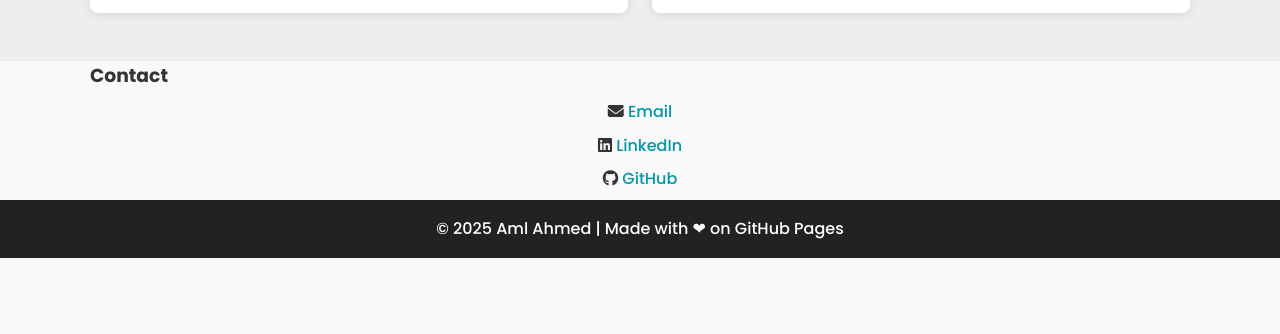
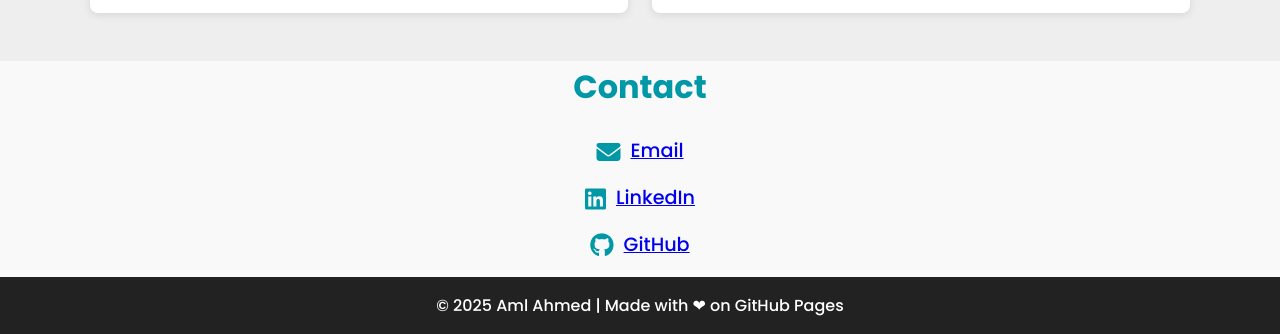
Before and after one commit to AmlAhmedElbana/qa-portfolio, a plain HTML site: page index.html in a window 1280 px wide. Shown: the part 1139-1473 px from the top of the page. Before the commit the page ends 1397 px from the top, so only its background shows below. Drawn offline with Linux system fonts and the light colour scheme.

Commit message:
Update style.css

```diff
--- a/style.css
+++ b/style.css
@@ -104,8 +104,29 @@ nav {
 .card img { border-radius: 8px; max-width: 100%; }
 
 /* Contact */
-#contact p { text-align: center; margin: 0.5rem 0; }
-#contact a { color: #0097a7; text-decoration: none; }
+#contact p {
+  display: flex;
+  justify-content: center;  /* يخليهم في النص */
+  align-items: center;
+  gap: 10px; /* مسافة بين الأيقونة والكلمة */
+  margin: 1rem 0;
+  font-size: 1.2rem; /* يخلي الكلام أوضح شوية */
+}
+
+#contact i {
+  font-size: 1.5rem;  /* حجم الأيقونة */
+  color: #0097a7;     /* نفس اللون الأساسي */
+}
+#contact h3 {
+  text-align: center;
+  font-size: 2rem;
+  margin-bottom: 1.5rem;
+  color: #0097a7;
+}
+#contact a:hover {
+  text-decoration: underline;
+  color: #00796b; /* درجة أغمق شوية */
+}
 
 /* Footer */
 footer {
```
